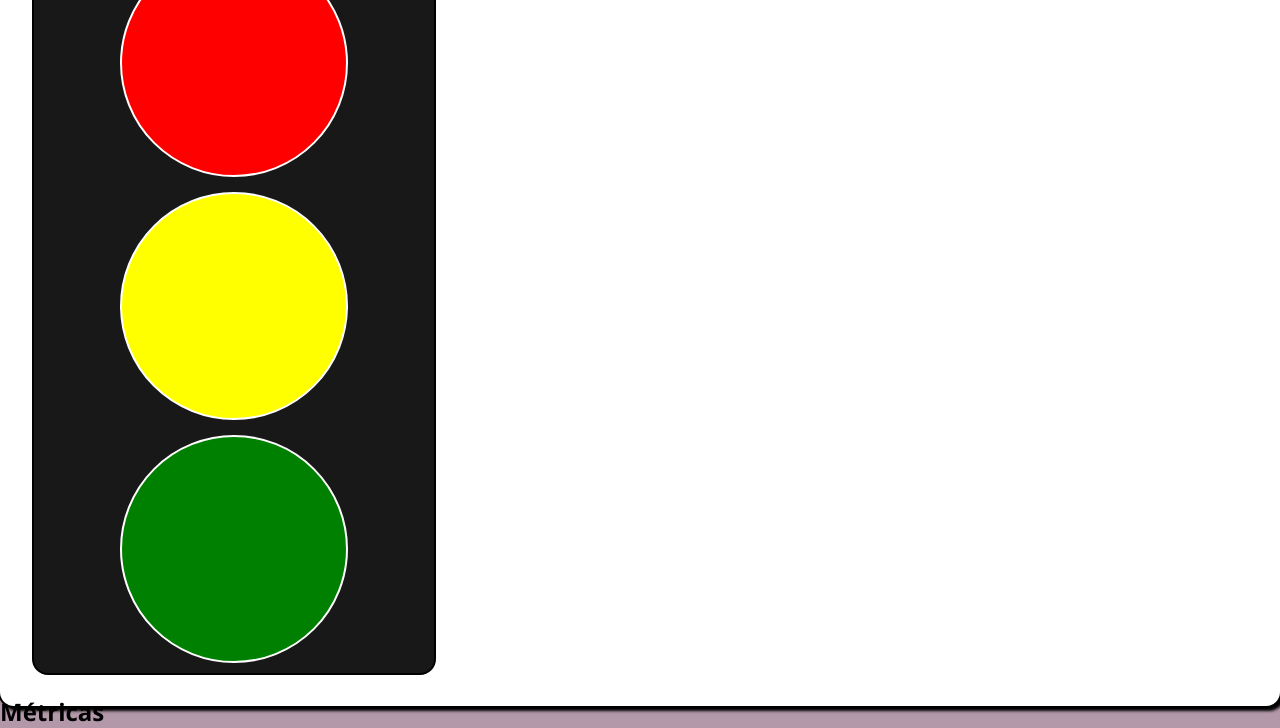
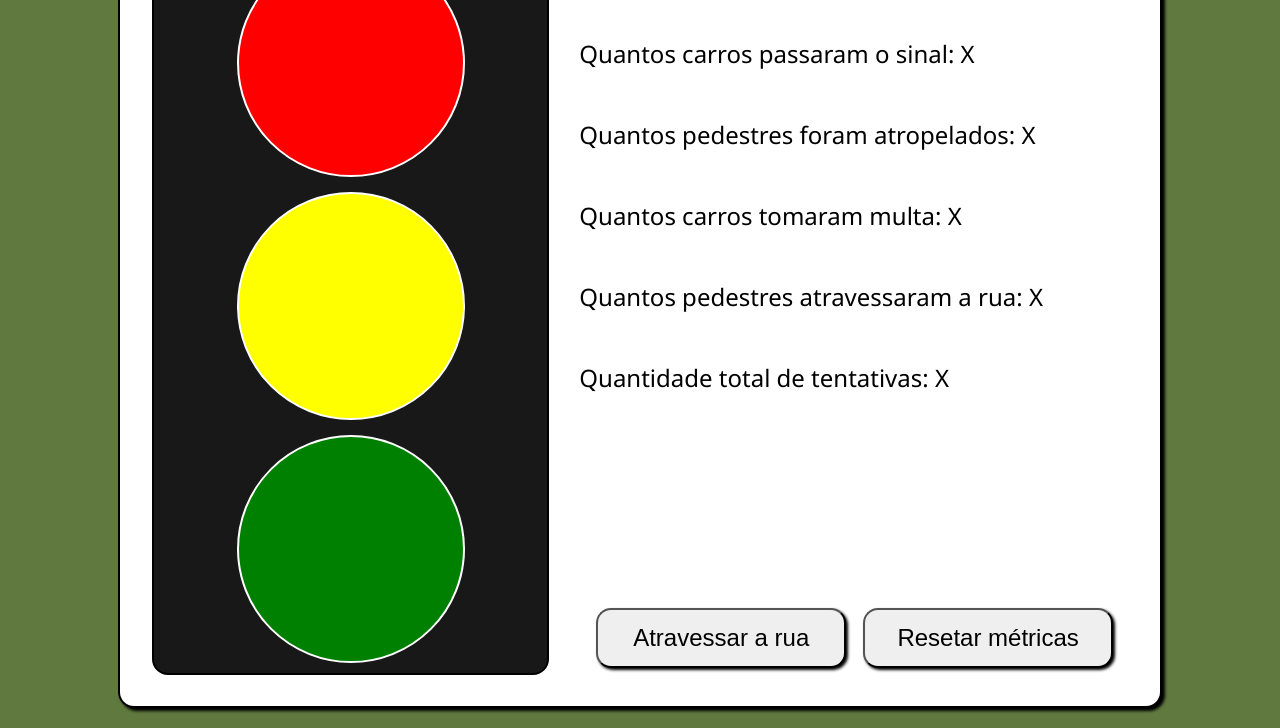
Before and after one commit to lucaspfreire/maquina-de-estados, a plain HTML site: page index.html in a window 1280 px wide. Shown: the part 200-928 px from the top of the page. Drawn offline with Linux system fonts and the light colour scheme.

Commit message:
Finalizado layout visual da aplicação.

```diff
--- a/index.html
+++ b/index.html
@@ -9,13 +9,26 @@
 <body>
     <div class="container">
         <h1 class="tittle">Máquina de estados (Semáforo)</h1>
+        <div class="card">
             <div class="semaforo">
                 <div class="vermelho"></div>
                 <div class="amarelo"></div>
                 <div class="verde"></div>
             </div>
             <div class="metricas">
-            <h2>Métricas</h2>
+                <div class="conteudoMetricas">
+                    <h2 class="tittleMetricas">Métricas:</h2>
+                    <p>Quantos carros passaram o sinal: <span id="qtdCarrosPassaram">X</span></p>
+                    <p>Quantos pedestres foram atropelados: <span id="qtdPedestresAtropelados">X</span></p>
+                    <p>Quantos carros tomaram multa: <span id="qtdCarrosMultados">X</span></p>
+                    <p>Quantos pedestres atravessaram a rua: <span id="qtdPedestresAtravessaram">X</span></p>
+                    <p>Quantidade total de tentativas: <span id="qtdTotalTentativas">X</span></p>
+                </div>
+                <div class="divButton">
+                    <button id="actionButton">Atravessar a rua</button>
+                    <button id="resetGame">Resetar métricas</button>
+                </div>
+            </div>
         </div>
     </div>
 
--- a/style.css
+++ b/style.css
@@ -1,5 +1,5 @@
 body {
-    background-color: rgb(179, 152, 170);
+    background-color: rgb(96, 121, 63);
     font-family:'Segoe UI', Tahoma, Geneva, Verdana, sans-serif;
     display: flex;
     align-items: center;
@@ -8,7 +8,7 @@ body {
 
 .container {
     background-color: rgb(255, 255, 255);
-    width: 80rem;
+    width: 65rem;
     height: 55rem;
     margin-top: 1rem;
     border-radius: 1rem;
@@ -33,6 +33,7 @@ body {
     align-items: center;
     flex-direction: column;
     border: 2px solid rgb(0, 0, 0);
+    width: 50%;
 }
 
 .vermelho {
@@ -62,6 +63,43 @@ body {
     border: 2px solid white;
 }
 
+.card {
+    display: flex;
+    flex-direction: row;
+    justify-content: space-around;
+}
+
 .metricas {
+    width: 70%;
+    padding: 0px 30px;
+    font-size: 1.5rem;
+}
 
+.tittleMetricas {
+    margin-top: 0;
 }
+
+.divButton {
+    display: flex;
+    justify-content: space-evenly;
+    align-items: end;
+    height: 250px;
+}
+
+button {
+    width: 250px;
+    height: 60px;
+    border-radius: 15px;
+    font-size: 1.5rem;
+    box-shadow: 2px 2px 3px black;
+}
+
+button:hover {
+    background-color: rgb(182, 182, 182);
+    transition: 1s;
+}
+
+.conteudoMetricas {
+    display: flex;
+    flex-direction: column;
+}
```
Lines whose indentation alone changed are shown as unchanged.
